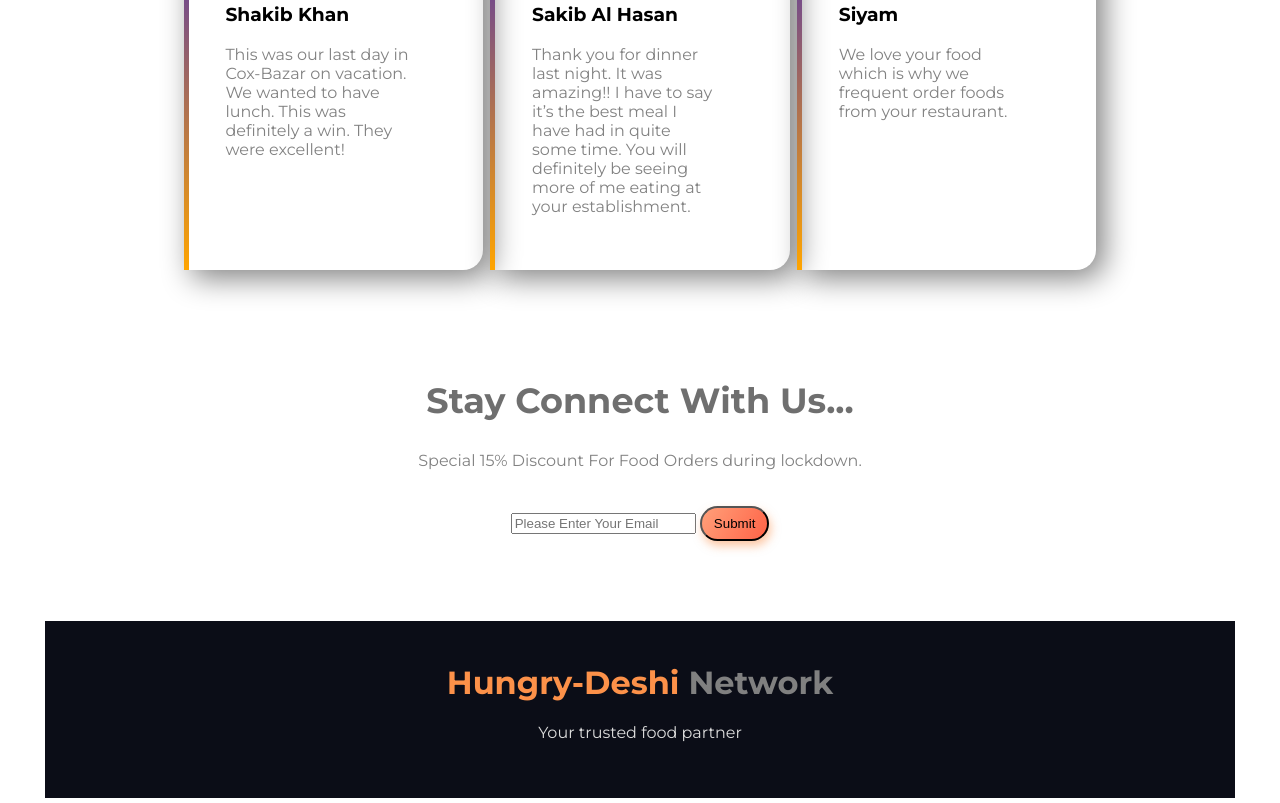
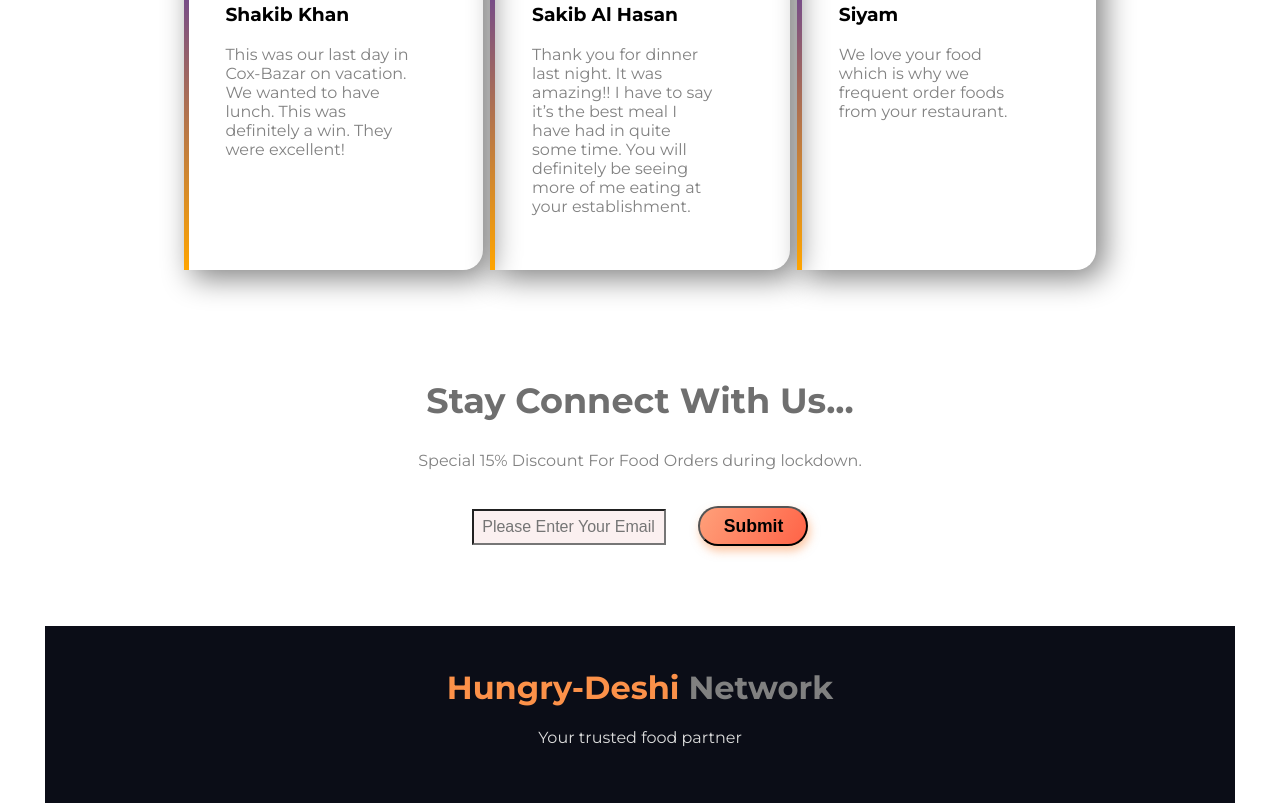
Before and after one commit to mhedi-hasan/HungryDeshi-Network, a plain HTML site: page index.html in a window 1280 px wide. Shown: the part 2137-2940 px from the top of the page. Drawn offline with Linux system fonts and the light colour scheme.

Commit message:
added-new-content

```diff
--- a/index.html
+++ b/index.html
@@ -121,7 +121,7 @@
             <h1 class="headline align_center">Stay Connect With Us...</h1>
             <div id="testimonial_signup">
                 <p>Special 15% Discount For Food Orders during lockdown.</p>
-                <input type="email" placeholder="Please Enter Your Email">
+                <input type="email" class="inpits" placeholder="Please Enter Your Email">
                 <button class="newsletter-button">Submit</button>
             </div>
         </div>
--- a/style.css
+++ b/style.css
@@ -157,12 +157,25 @@ p
 }
 
 /********** Newsletter Section **********/
+.inpits{
+    height: 30px;
+    width: 186px;
+    background-color: #fbf0f0;
+    font-size: 1rem;
+    text-align: center;
+    margin-right: 5%;
+    /* color: black; */
+}
 .newsletter-button
 {
     background-image: linear-gradient(120deg,LightSalmon,tomato);
-    padding: 8px 12px;
-    border-radius: 100px;
+    /* padding: 8px 12px; */
+    border-radius: 50px;
     box-shadow: 2px 5px 10px #fc8f4980;
+    height: 40px;
+    width: 110px;
+    font-size: 1.1rem;
+    font-weight: 600;
 }
 
 #testimonial_signup
```
